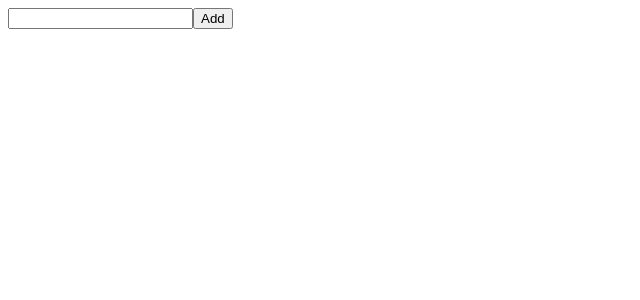
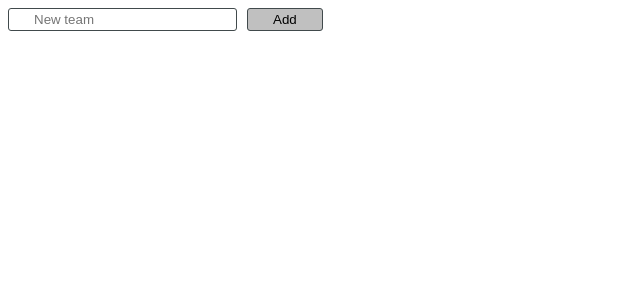
Before and after one commit to DeeBee123/tournament, a React (Create React App) app: page / in a window 1280 px wide. Shown: the top 300 px of the page, without its empty margins (0-640 px from the left). Built offline with nearby package versions, Linux system fonts and the light colour scheme.

Commit message:
adding styling to button and input

```diff
--- a/src/components/button/Button.jsx
+++ b/src/components/button/Button.jsx
@@ -2,7 +2,7 @@ import "./button.scss";
 
 export const Button = ({ handleClick, text, type }) => {
   return (
-    <button onClick={handleClick} type={type}>
+    <button className="btn" onClick={handleClick} type={type}>
       {text}
     </button>
   );
--- a/src/components/button/button.scss
+++ b/src/components/button/button.scss
@@ -0,0 +1,9 @@
+@import '../../styles/';
+
+.btn {
+padding: 3px 25px;
+background-color: $grey-100;
+border: 1px solid $black-400;
+border-radius: 3px;
+cursor: pointer;
+}
--- a/src/components/input/Input.jsx
+++ b/src/components/input/Input.jsx
@@ -1,16 +1,18 @@
 import "./input.scss";
 
-export const Input = ({ type, title, name, handleChange, id, value }) => {
+export const Input = ({ type, title, name, handleChange, id, value, placeholder }) => {
   return (
     <>
       <label htmlFor={id}></label>
       <input
         id={id}
+        className="input"
         name={name}
         type={type}
         title={title}
         onChange={handleChange}
         value={value}
+        placeholder={placeholder}
       ></input>
     </>
   );
--- a/src/components/input/input.scss
+++ b/src/components/input/input.scss
@@ -0,0 +1,8 @@
+@import "../../styles/";
+
+.input {
+    padding: 3px 25px;
+    border: 1px solid $black-400;
+    border-radius: 3px;
+    margin-right: 10px;
+    }
--- a/src/features/addNewTeam/AddNewTeam.jsx
+++ b/src/features/addNewTeam/AddNewTeam.jsx
@@ -20,6 +20,7 @@ export const AddNewTeam = () => {
         title="Add team"
         handleChange={inputChange}
         value={inputValue}
+        placeholder="New team"
       />
       <Button type="submit" text="Add" handleClick={handleAdd} />
     </>
```
